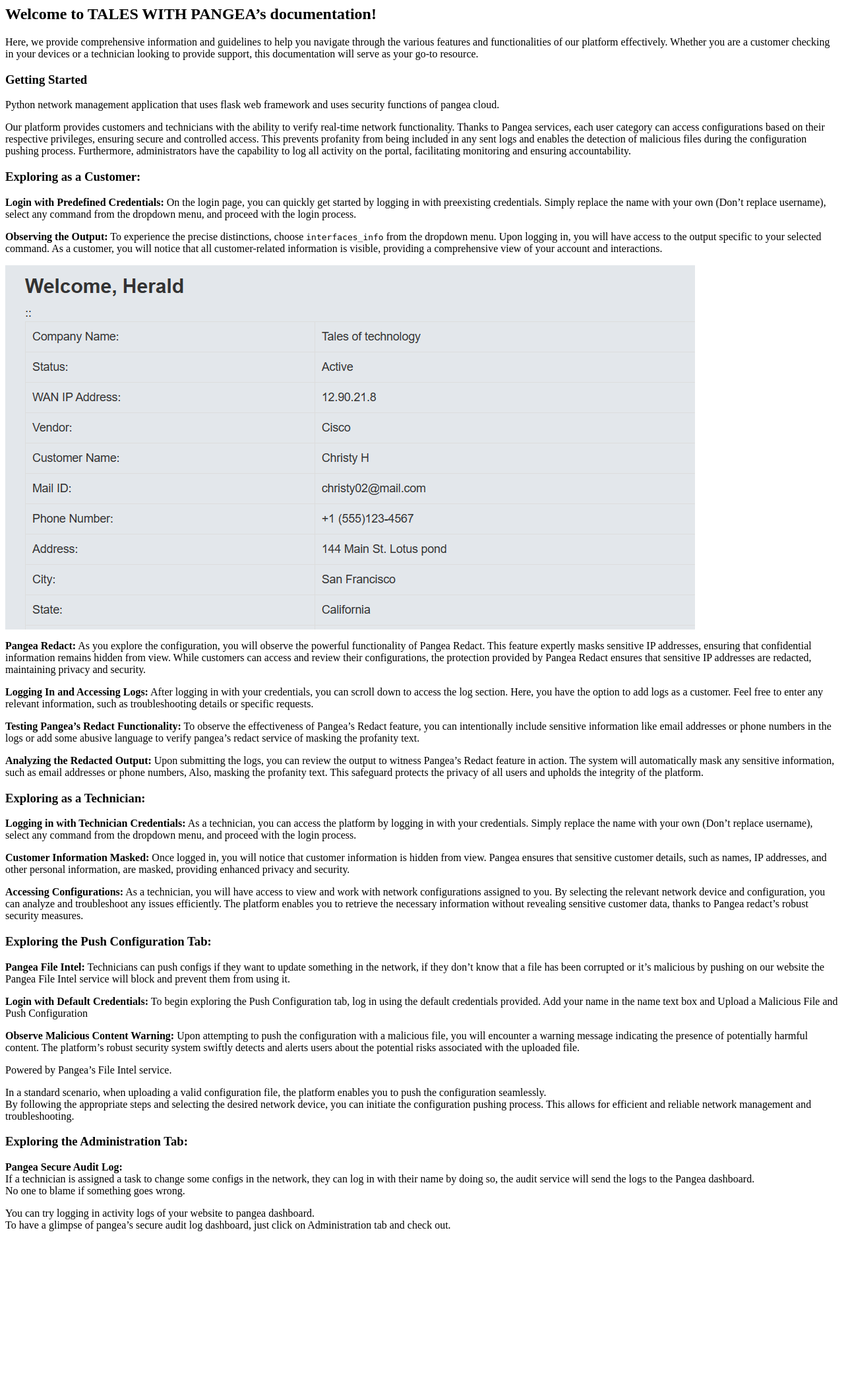
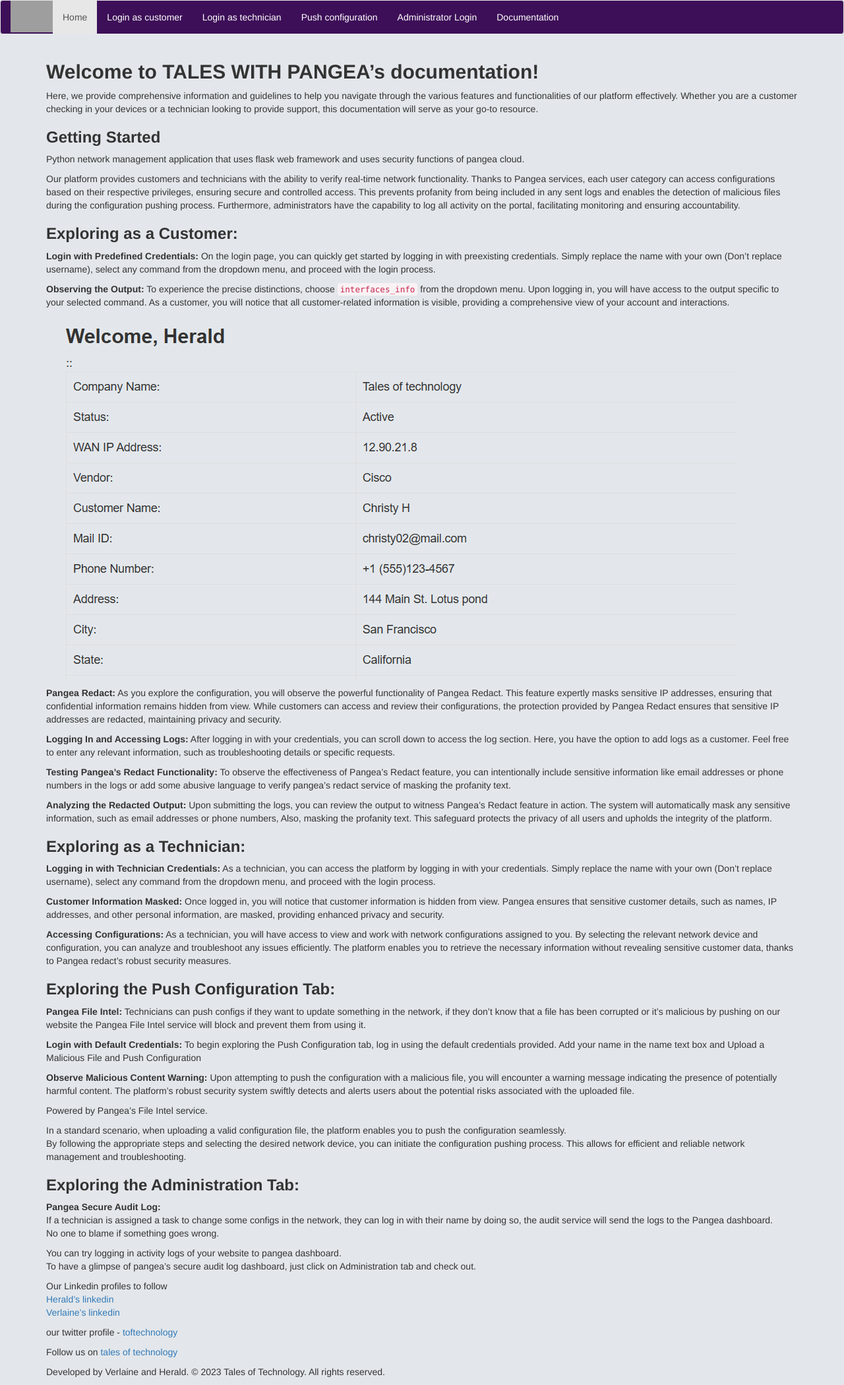
Before and after one commit to talesoftechnology/tales_with_pangea, a Flask app: page /documentation in a window 1280 px wide. Shown: the whole page at 66% size. Before the commit the page ends 1866 px from the top, so only its background shows below. Run offline with Flask 2, Linux system fonts and the light colour scheme; some libraries are stand-ins or nearby versions; grey boxes are pictures that could not be loaded.

Commit message:
Documentation added2

```diff
--- a/templates/documentation.html
+++ b/templates/documentation.html
@@ -1,4 +1,42 @@
-<h2 class="code-line" data-line-start=0 data-line-end=1 ><a id="__Welcome_to_TALES_WITH_PANGEAs_documentation___0"></a><strong>Welcome to TALES WITH PANGEA’s documentation!</strong></h2>
+<!DOCTYPE html>
+<html>
+<head>
+    <title>Home Page</title>
+    <link rel="stylesheet" href="https://maxcdn.bootstrapcdn.com/bootstrap/3.3.7/css/bootstrap.min.css">
+    <style>
+        .navbar-default {
+            background-color: #3D0F58;
+        }
+        .navbar-default .navbar-nav>li>a {
+            color: white;
+        }
+        body {
+            background-color: hwb(210 89% 8%);
+        }
+        .navbar-default .navbar-nav>li>a:hover {
+            color: grey;
+        }
+    </style>
+</head>
+<body>
+    <nav class="navbar navbar-default">
+        <div class="container-fluid">
+            <div class="navbar-header">
+                <img src="https://i.ibb.co/18TKB0y/tot3.png" alt="Tales with pangea" height = 48>
+            </div>
+            <ul class="nav navbar-nav" ms-auto>
+                <li class="active"><a href="#">Home</a></li>
+                <li><a href="/login_customer">Login as customer</a></li>
+                <li><a href="/login_technician">Login as technician</a></li>
+                <li><a href="/upload">Push configuration</a></li>
+                <li><a href="/admin">Administrator Login</a></li>
+                <li><a href="/documentation">Documentation</a></li>
+            </ul>
+        </div>
+    </nav>
+    {% block content %}
+    <div class="container">
+        <h2 class="code-line" data-line-start=0 data-line-end=1 ><a id="__Welcome_to_TALES_WITH_PANGEAs_documentation___0"></a><strong>Welcome to TALES WITH PANGEA’s documentation!</strong></h2>
 <p class="has-line-data" data-line-start="2" data-line-end="3">Here, we provide comprehensive information and guidelines to help you navigate through the various features and functionalities of our platform effectively. Whether you are a customer checking in your devices or a technician looking to provide support, this documentation will serve as your go-to resource.</p>
 <h3 class="code-line" data-line-start=4 data-line-end=5 ><a id="__Getting_Started___4"></a><strong>Getting Started</strong></h3>
 <p class="has-line-data" data-line-start="6" data-line-end="7">Python network management application that uses flask web framework and uses security functions of pangea cloud.</p>
@@ -6,7 +44,7 @@
 <h3 class="code-line" data-line-start=10 data-line-end=11 ><a id="__Exploring_as_a_Customer___10"></a><strong>Exploring as a Customer:</strong></h3>
 <p class="has-line-data" data-line-start="12" data-line-end="13"><strong>Login with Predefined Credentials:</strong> On the login page, you can quickly get started by logging in with preexisting credentials. Simply replace the name with your own (Don’t replace username), select any command from the dropdown menu, and proceed with the login process.</p>
 <p class="has-line-data" data-line-start="14" data-line-end="15"><strong>Observing the Output:</strong> To experience the precise distinctions, choose <code>interfaces_info</code> from the dropdown menu. Upon logging in, you will have access to the output specific to your selected command. As a customer, you will notice that all customer-related information is visible, providing a comprehensive view of your account and interactions.</p>
-<p class="has-line-data" data-line-start="16" data-line-end="17"><img src="/img/customer_info_csr.png" alt="Customer_Info_customer"></p>
+<p class="has-line-data" data-line-start="16" data-line-end="17"><img src="tales_with_pangea/img/customer_info_csr.png" alt="Customer_Info_customer"></p>
 <p class="has-line-data" data-line-start="18" data-line-end="19"><strong>Pangea Redact:</strong> As you explore the configuration, you will observe the powerful functionality of Pangea Redact. This feature expertly masks sensitive IP addresses, ensuring that confidential information remains hidden from view. While customers can access and review their configurations, the protection provided by Pangea Redact ensures that sensitive IP addresses are redacted, maintaining privacy and security.</p>
 <p class="has-line-data" data-line-start="20" data-line-end="21"><strong>Logging In and Accessing Logs:</strong> After logging in with your credentials, you can scroll down to access the log section. Here, you have the option to add logs as a customer. Feel free to enter any relevant information, such as troubleshooting details or specific requests.</p>
 <p class="has-line-data" data-line-start="22" data-line-end="23"><strong>Testing Pangea’s Redact Functionality:</strong> To observe the effectiveness of Pangea’s Redact feature, you can intentionally include sensitive information like email addresses or phone numbers in the logs or add some abusive language to verify pangea’s redact service of masking the profanity text.</p>
@@ -28,3 +66,13 @@ If a technician is assigned a task to change some configs in the network, they c
 No one to blame if something goes wrong.</p>
 <p class="has-line-data" data-line-start="53" data-line-end="55">You can try logging in activity logs of your website to pangea dashboard.<br>
 To have a glimpse of pangea’s secure audit log dashboard, just click on Administration tab and check out.</p>
+<p class="has-line-data" data-line-start="26" data-line-end="29">Our Linkedin profiles to follow<br>
+<a href="https://linkedin.com/in/herald126/">Herald’s linkedin</a><br>
+<a href="https://www.linkedin.com/in/verlaine-j-muhungu-363507b2/">Verlaine’s linkedin</a></p>
+<p class="has-line-data" data-line-start="30" data-line-end="31">our twitter profile - <a href="https://twitter.com/toftechnology">toftechnology</a></p>
+<p class="has-line-data" data-line-start="32" data-line-end="33">Follow us on <a href="https://talesoftechnology.github.io">tales of technology</a></p>
+<p class="has-line-data" data-line-start="34" data-line-end="35">Developed by Verlaine and Herald. © 2023 Tales of Technology. All rights reserved.</p>
+    </div>
+    {% endblock %}
+</body>
+</html>
```
